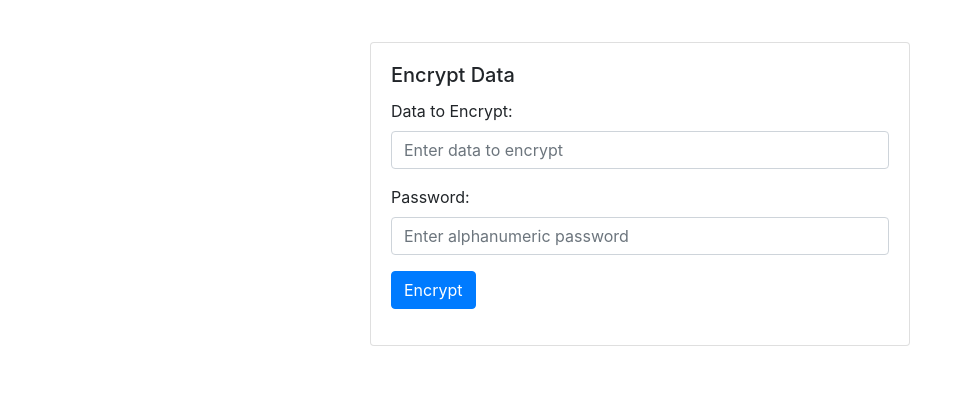
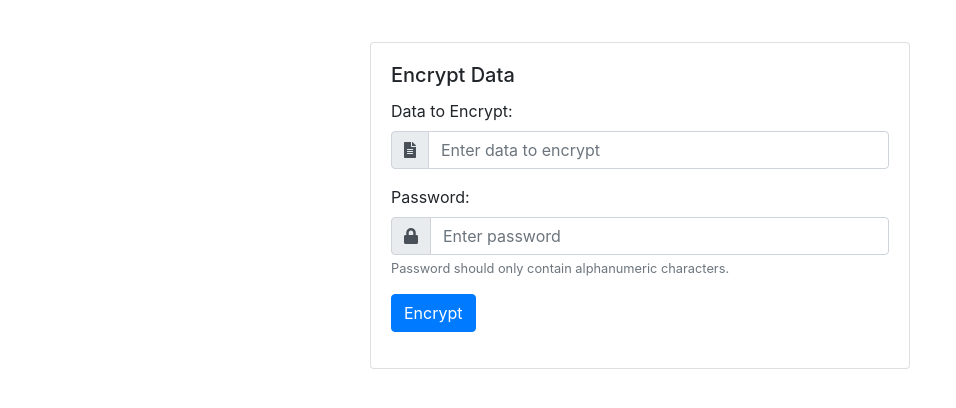
Before and after one commit to sooperdoob/bcrypt-ctf, a plain HTML site: page encrypt.html in a window 1280 px wide. Shown: the part 62-470 px from the top of the page, without its empty margins (0-956 px from the left). Drawn offline with nearby package versions, Linux system fonts and the light colour scheme.

Commit message:
updated style

```diff
--- a/encrypt.html
+++ b/encrypt.html
@@ -4,6 +4,8 @@
   <meta charset="UTF-8">
   <meta name="viewport" content="width=device-width, initial-scale=1.0">
   <title>CTF Challenge</title>
+  <!-- Font Awesome -->
+  <link href="https://cdnjs.cloudflare.com/ajax/libs/font-awesome/5.15.4/css/all.min.css" rel="stylesheet">
   <!-- Bootstrap CSS -->
   <link href="https://stackpath.bootstrapcdn.com/bootstrap/4.5.2/css/bootstrap.min.css" rel="stylesheet">
 </head>
@@ -23,11 +25,24 @@
             <h5 class="card-title">Encrypt Data</h5>
             <div class="form-group">
               <label for="data">Data to Encrypt:</label>
-              <input type="text" class="form-control" id="data" placeholder="Enter data to encrypt">
+              <div class="input-group">
+                <div class="input-group-prepend">
+                  <span class="input-group-text"><i class="fas fa-file-alt"></i></span>
+                </div>
+                <input type="text" class="form-control" id="data" placeholder="Enter data to encrypt">
+              </div>
             </div>
             <div class="form-group">
               <label for="passwordEncrypt">Password:</label>
-              <input type="password" class="form-control" id="passwordEncrypt" placeholder="Enter alphanumeric password">
+              <div class="input-group">
+                <div class="input-group-prepend">
+                  <span class="input-group-text"><i class="fas fa-lock"></i></span>
+                </div>
+                <input type="password" class="form-control" id="passwordEncrypt" placeholder="Enter password">
+              </div>
+              <small id="passwordHelpBlock" class="form-text text-muted">
+                Password should only contain alphanumeric characters.
+              </small>
             </div>
             <button type="button" class="btn btn-primary" onclick="encryptData()">Encrypt</button>
             <p id="encryptedResult" class="mt-3"></p>
```
Also changed, not shown: index.html (+11 -3 lines).
